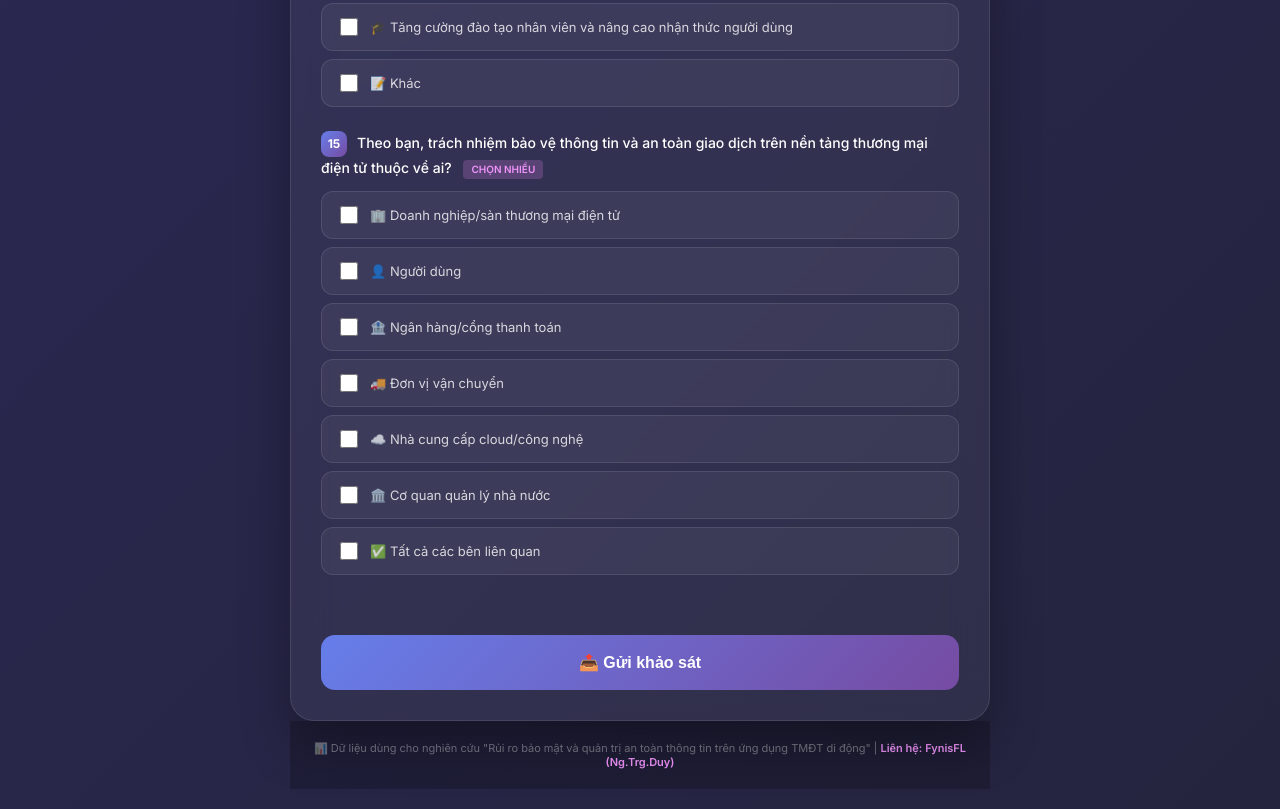
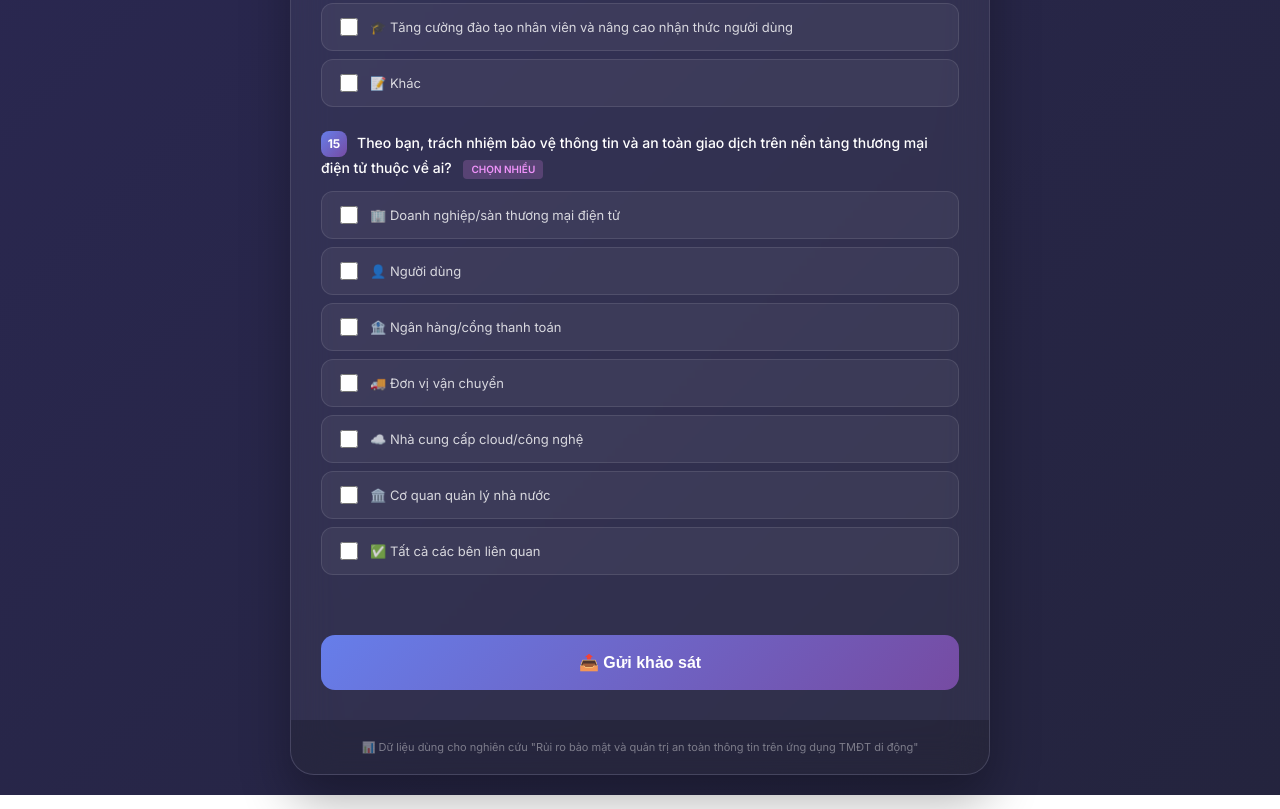
Before and after one commit to Jaybady/E-Commerce-Information-Security-Survey, a plain HTML site: page index.html in a window 1280 px wide. Shown: the part 6725-7534 px from the top of the page. Drawn offline with Linux system fonts and the light colour scheme.

Commit message:
Add files via upload

```diff
--- a/index.html
+++ b/index.html
@@ -466,11 +466,9 @@
 <span class="btn-text">📤 Gửi khảo sát</span>
 </button>
 </div>
+<div class="footer">📊 Dữ liệu dùng cho nghiên cứu "Rủi ro bảo mật và quản trị an toàn thông tin trên ứng dụng TMĐT di động"</div>
 </div>
-<div class="footer">
-            📊 Dữ liệu dùng cho nghiên cứu "Rủi ro bảo mật và quản trị an toàn thông tin trên ứng dụng TMĐT di động" |
-            <a href="https://www.linkbout.com/fynis" target="_blank">Liên hệ: FynisFL (Ng.Trg.Duy)</a>
-</div>
+
 </div>
 <!-- Success Modal -->
 <div class="modal-overlay" id="successModal">
```
